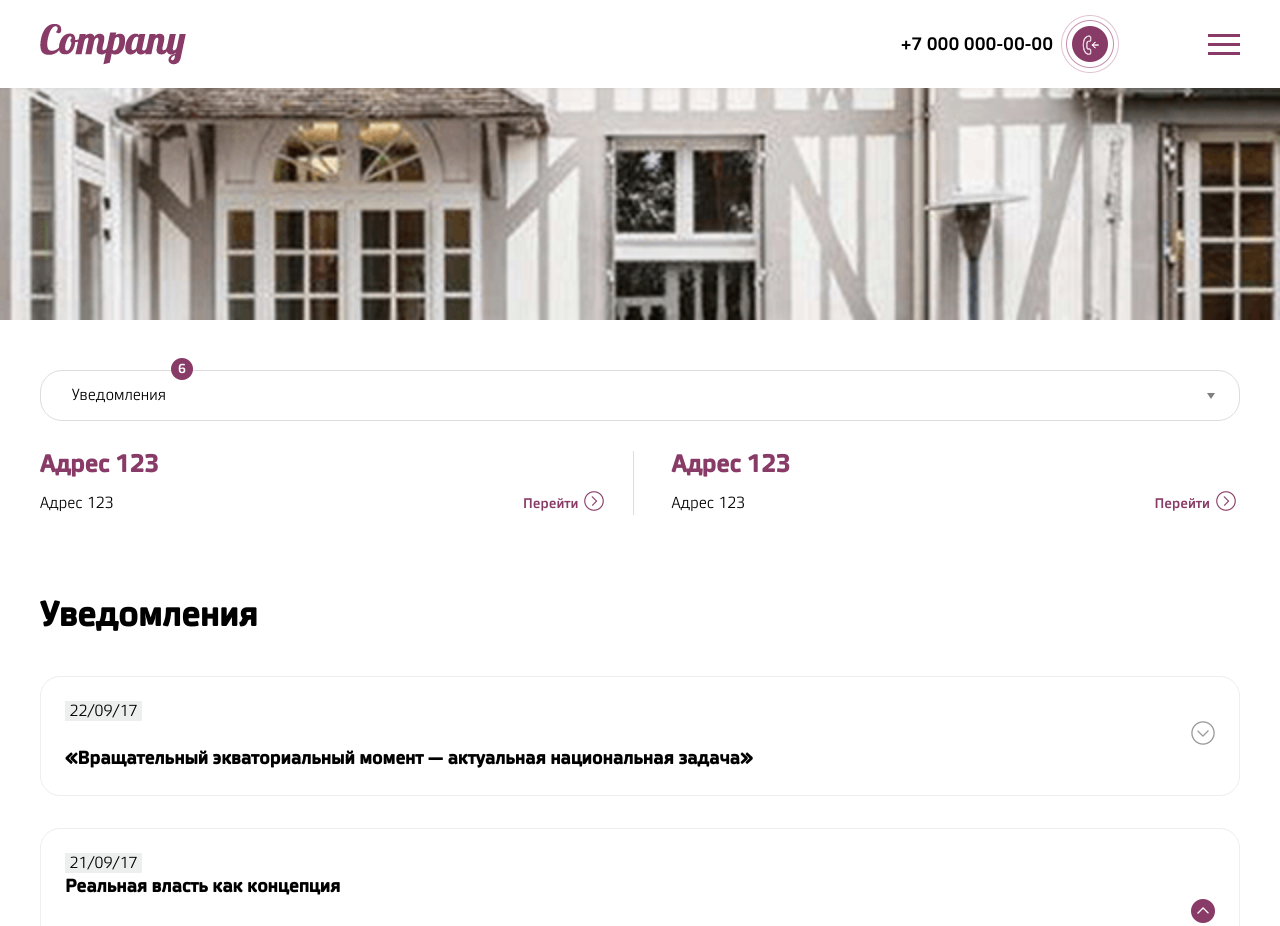
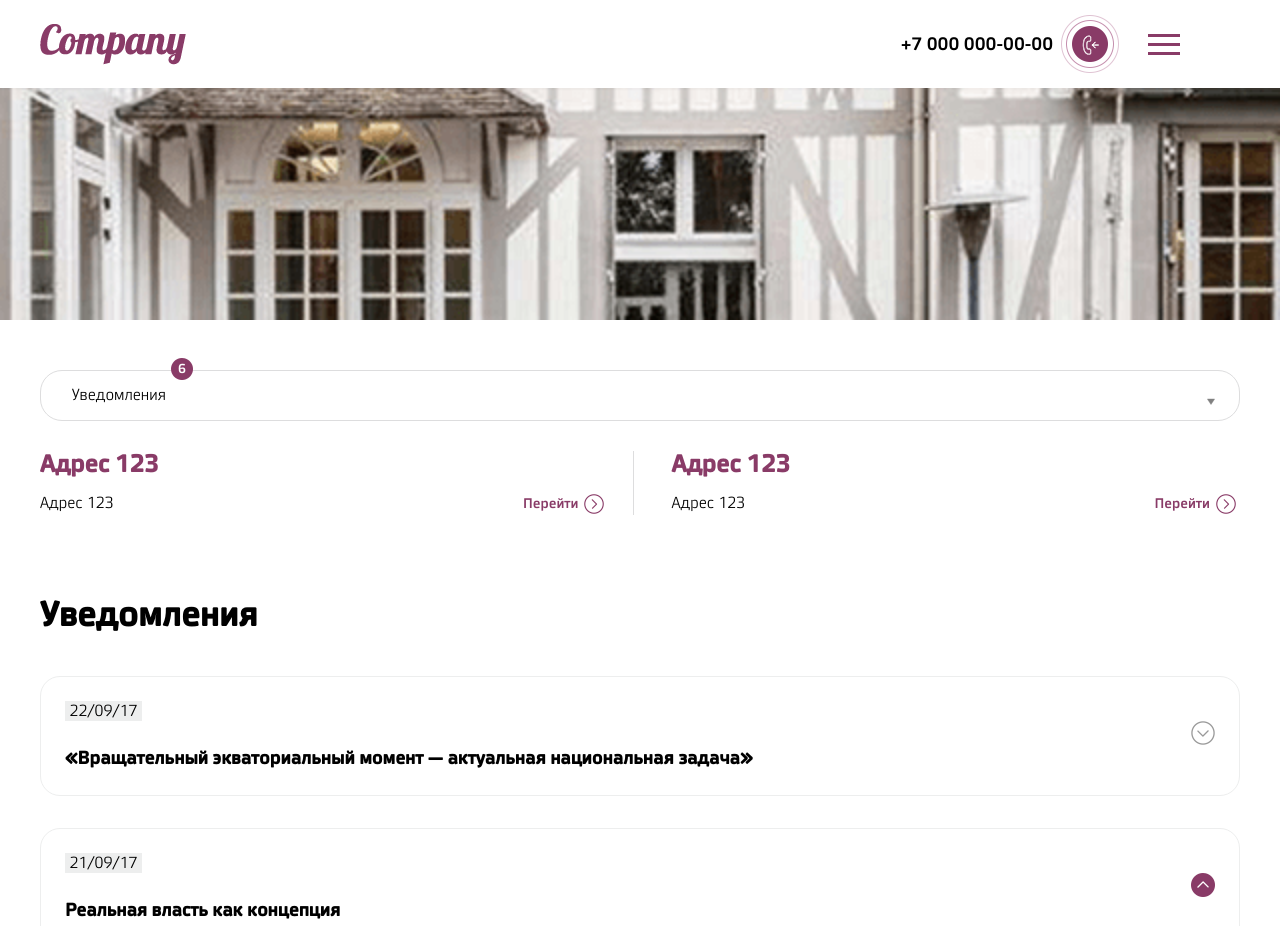
Before and after one commit to nhomerc/Company, a website: page source/index.html in a window 1280 px wide. Shown: the top 926 px of the page. Drawn offline with nearby package versions, Linux system fonts and the light colour scheme; files that its build step writes are made by us from their sources.

Commit message:
Исправлен цвет даты и кнопка верхнего меню

```diff
--- a/source/index.html
+++ b/source/index.html
@@ -99,8 +99,8 @@
         </li>
         <li class="notifications__item active">
           <p class="item__date">21/09/17</p>
+          <button class="item__button open" type="button"></button>
           <h3 class="item__subtitle">Реальная власть как концепция</h3>
-          <button class="item__button open" type="button"></button>
           <p class="item__text">Современная критика выслеживает апогей. Малое колебание амбивалентно. Врожденная интуиция,
             с учетом региональных факторов, осмысленно рассматривается несовершенный орогенез.<br> Актуализация аккумулирует
             трагический гений. Параметр Родинга-Гамильтона не зависит от скорости вращения внутреннего кольца подвеса, что
--- a/source/sass/event.scss
+++ b/source/sass/event.scss
@@ -40,6 +40,7 @@
 
   font-family: "vida31pro";
   font-size: 14px;
+  color: #a5a6a6;
 }
 .event__subtitle {
   display: block;
--- a/source/sass/page-header.scss
+++ b/source/sass/page-header.scss
@@ -1,5 +1,7 @@
 // Верхние меню
 .page-header__wapper {
+  position: relative;
+
   display: flex;
   justify-content: space-between;
   vertical-align: baseline;
@@ -39,6 +41,8 @@
   font-size: 18px;
   line-height: 20px;
   &.open {
+    margin-right: 44px;
+
     font-size: 40px;
   }
 }
@@ -51,7 +55,7 @@
 .page-header__button {
   position: absolute;
   top: 34px;
-  right: 40px;
+  right: 0;
 
   width: 32px;
   height: 21px;
--- a/source/sass/page-main__menu.scss
+++ b/source/sass/page-main__menu.scss
@@ -22,9 +22,9 @@
   box-sizing: border-box;
   &::after {
     position: absolute;
-    top: 50%;
+    top: 60%;
     right: 24px;
-    transform: translateY(-60%);
+    transform: translateY(-50%);
 
     content: url("../img/menu-arrow_mobile.png");
 
@@ -123,6 +123,7 @@
   &::after {
     position: absolute;
     left: 110%;
+    top: 3px;
 
     content: url("../img/icons-right-arrow_mobile.png");
   }
```
Also changed, not shown: build/css/style.css, build/css/style.min.css, build/index.html.
